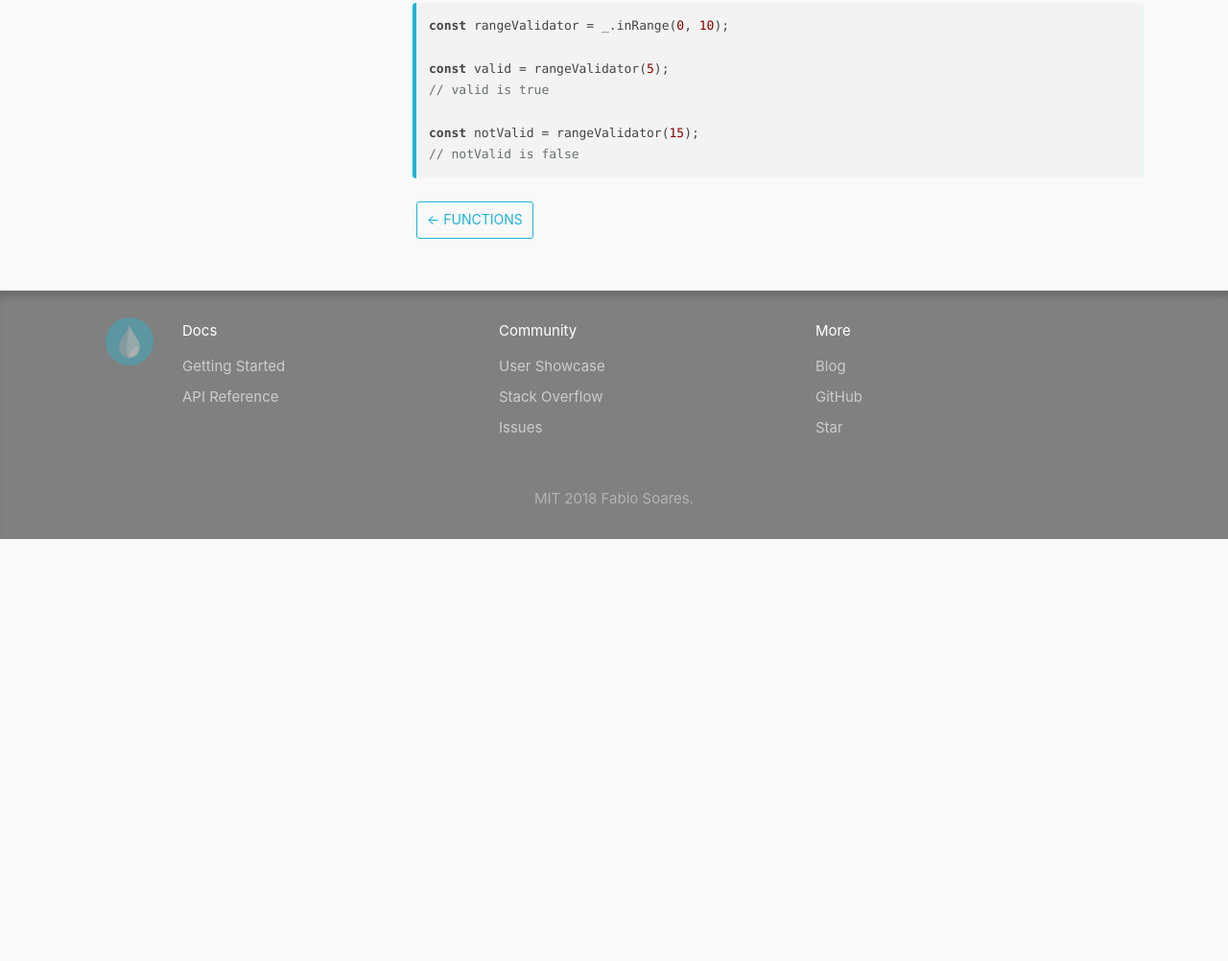
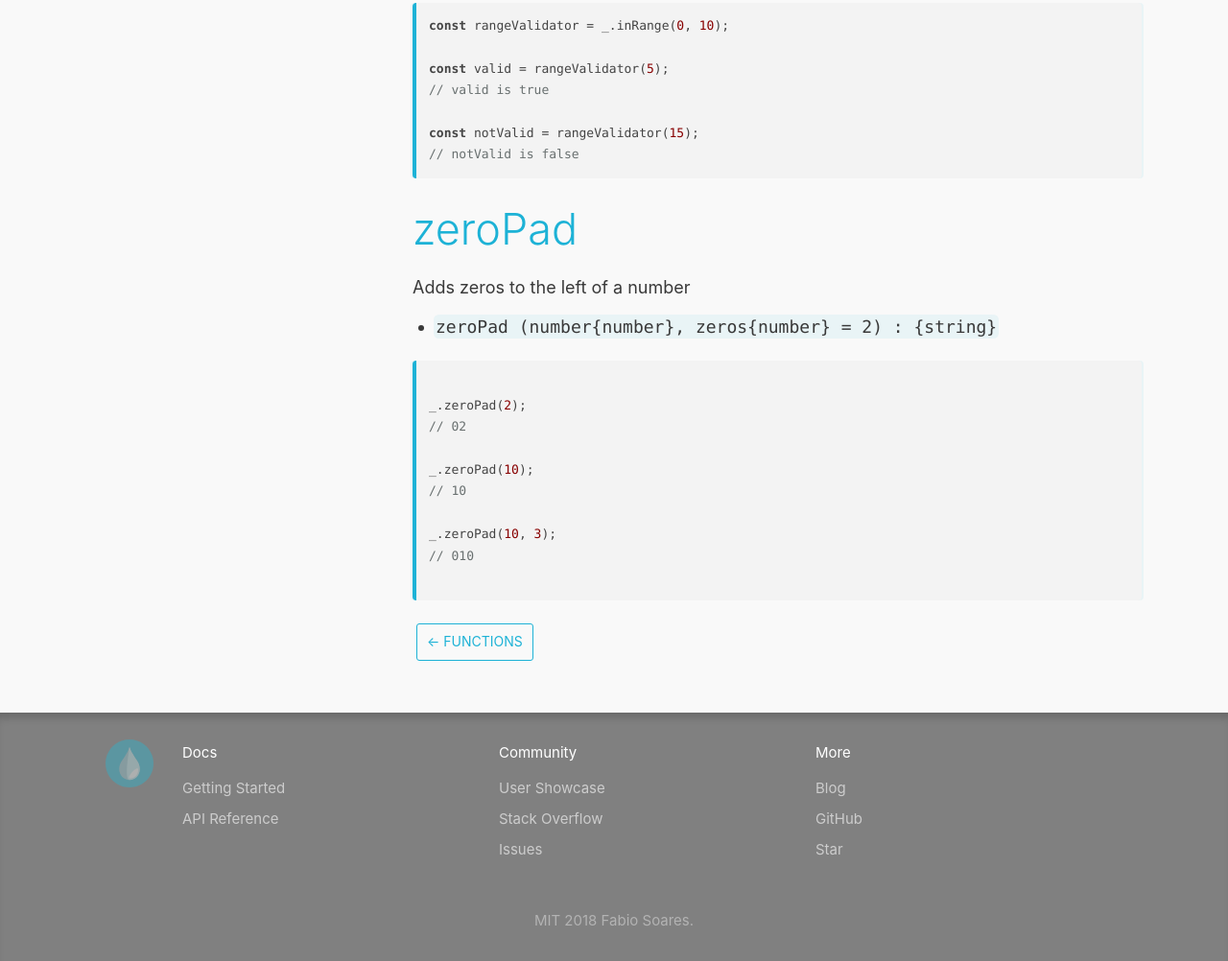
Before and after one commit to fabioars/underwater, a plain HTML site: page docs/number.html in a window 1280 px wide. Shown: the part 1755-2757 px from the top of the page at 96% size. Before the commit the page ends 2317 px from the top, so only its background shows below. Drawn offline with nearby package versions, Linux system fonts and the light colour scheme.

Commit message:
Deploy website
Deploy website version based on b20e8670ba666681909d8fd7cc401368fe45d725

```diff
--- a/docs/number.html
+++ b/docs/number.html
@@ -63,4 +63,20 @@
 <span class="hljs-keyword">const</span> notValid = rangeValidator(<span class="hljs-number">15</span>);
 <span class="hljs-comment">// notValid is false</span>
 </code></pre>
+<h1><a class="anchor" aria-hidden="true" name="zeropad"></a><a href="#zeropad" aria-hidden="true" class="hash-link" ><svg aria-hidden="true" height="16" version="1.1" viewBox="0 0 16 16" width="16"><path fill-rule="evenodd" d="M4 9h1v1H4c-1.5 0-3-1.69-3-3.5S2.55 3 4 3h4c1.45 0 3 1.69 3 3.5 0 1.41-.91 2.72-2 3.25V8.59c.58-.45 1-1.27 1-2.09C10 5.22 8.98 4 8 4H4c-.98 0-2 1.22-2 2.5S3 9 4 9zm9-3h-1v1h1c1 0 2 1.22 2 2.5S13.98 12 13 12H9c-.98 0-2-1.22-2-2.5 0-.83.42-1.64 1-2.09V6.25c-1.09.53-2 1.84-2 3.25C6 11.31 7.55 13 9 13h4c1.45 0 3-1.69 3-3.5S14.5 6 13 6z"></path></svg></a>zeroPad</h1>
+<p>Adds zeros to the left of a number</p>
+<ul>
+<li><code>zeroPad (number{number}, zeros{number} = 2) : {string}</code></li>
+</ul>
+<pre><code class="hljs css js">
+_.zeroPad(<span class="hljs-number">2</span>);
+<span class="hljs-comment">// 02</span>
+
+_.zeroPad(<span class="hljs-number">10</span>);
+<span class="hljs-comment">// 10</span>
+
+_.zeroPad(<span class="hljs-number">10</span>, <span class="hljs-number">3</span>);
+<span class="hljs-comment">// 010</span>
+
+</code></pre>
 </span></div></article></div><div class="docs-prevnext"><a class="docs-prev button" href="functions.html">← Functions</a></div></div></div></div><footer class="nav-footer" id="footer"><section class="sitemap"><a href="/underwater/" class="nav-home"><img src="/underwater/img/drop.svg" alt="Underwater" width="66" height="58"/></a><div><h5>Docs</h5><a href="/underwater/docs/en/getting-started.html">Getting Started</a><a href="/underwater/docs/en/api.html">API Reference</a></div><div><h5>Community</h5><a href="/underwater/en/users.html">User Showcase</a><a href="http://stackoverflow.com/questions/tagged/" target="_blank">Stack Overflow</a><a href="https://github.com/fabioars/underwater/issues">Issues</a></div><div><h5>More</h5><a href="/underwater/blog">Blog</a><a href="https://github.com/fabioars/underwater">GitHub</a><a class="github-button" href="https://github.com/fabioars/underwater" data-icon="octicon-star" data-count-href="/facebook/docusaurus/stargazers" data-show-count="true" data-count-aria-label="# stargazers on GitHub" aria-label="Star this project on GitHub">Star</a></div></section><section class="copyright">MIT 2018 Fabio Soares.</section></footer></div></body></html>
```
